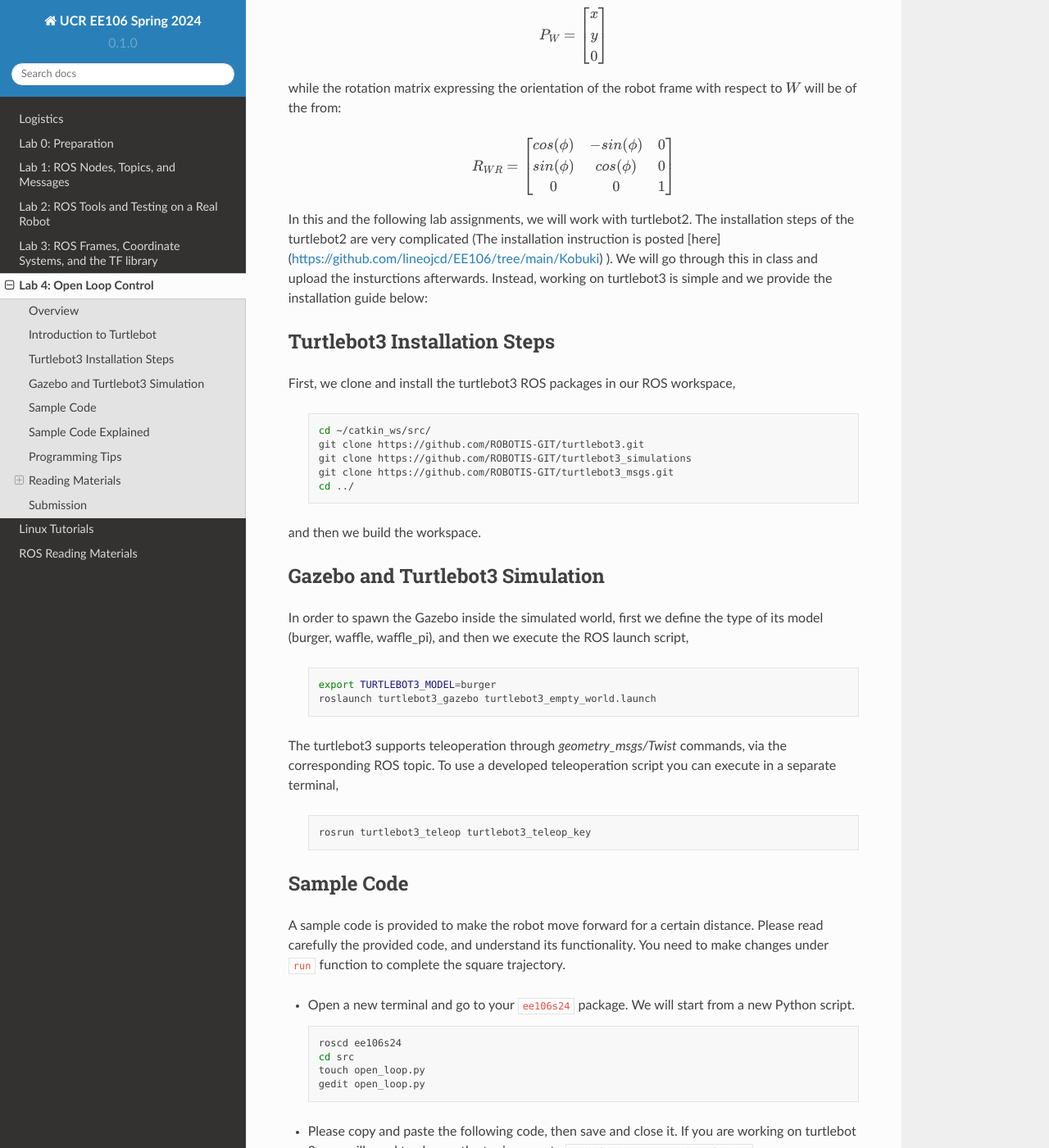
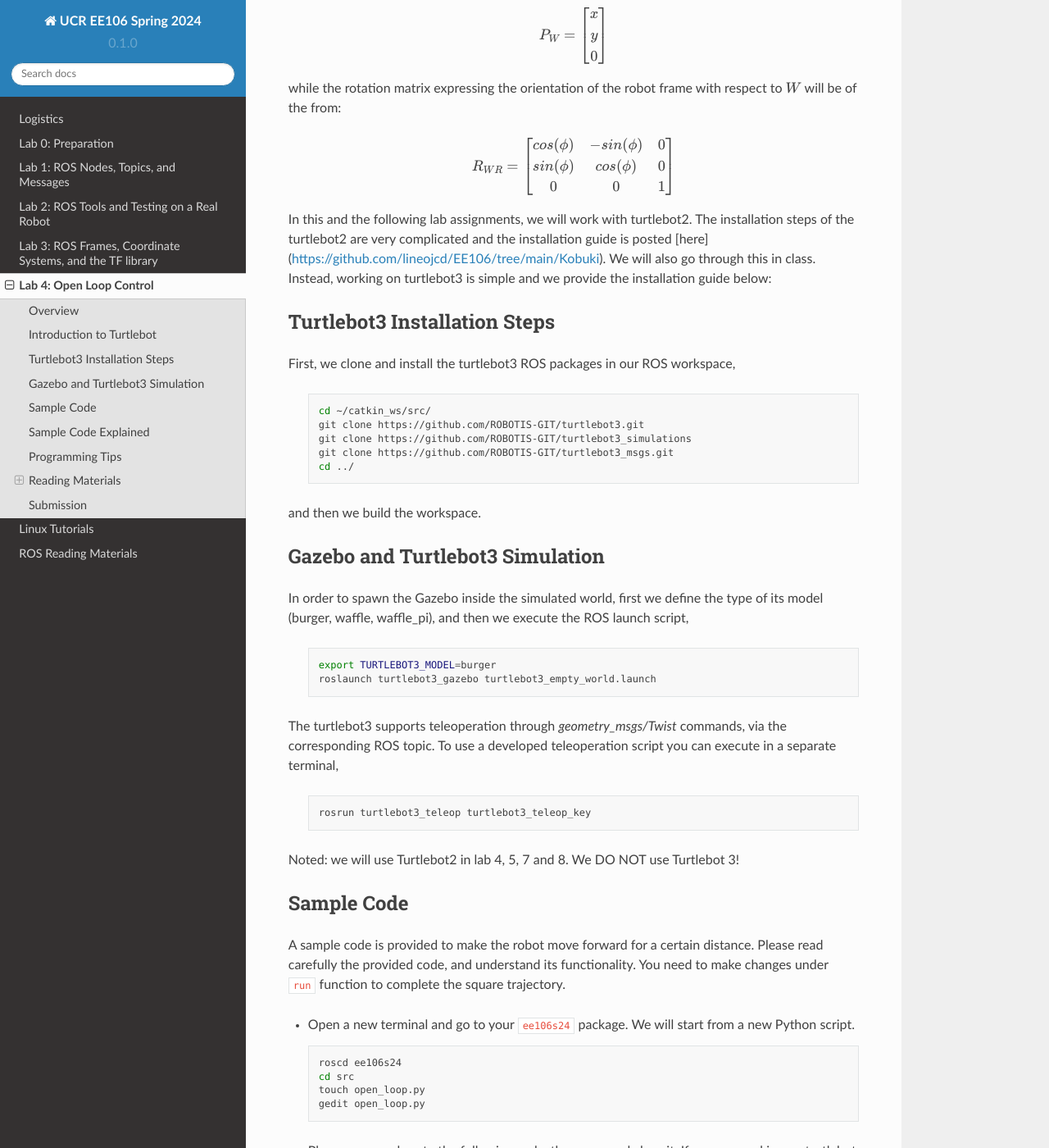
Before and after one commit to taektay/ee106, a Sphinx documentation site: the page built from docs/source/lab4.rst, in a window 1280 px wide and 1400 px high, scrolled down 1294 px. Shown: the whole window at 82% size. Built offline with Sphinx 7.4.7 and the Read the Docs theme 2.0.0, drawn with Linux system fonts in a browser that asks for light colours.

Commit message:
Update lab4.rst

```diff
--- a/docs/source/lab4.rst
+++ b/docs/source/lab4.rst
@@ -70,7 +70,7 @@ with respect to :math:`W` will be of the from:
   \end{bmatrix}
 
 
-In this and the following lab assignments, we will work with turtlebot2. The installation steps of the turtlebot2 are very complicated (The installation instruction is posted [here](https://github.com/lineojcd/EE106/tree/main/Kobuki)  ). We will go through this in class and upload the insturctions afterwards. Instead, working on turtlebot3 is simple and we provide the installation guide below:
+In this and the following lab assignments, we will work with turtlebot2. The installation steps of the turtlebot2 are very complicated and the installation guide is posted [here](https://github.com/lineojcd/EE106/tree/main/Kobuki). We will also go through this in class. Instead, working on turtlebot3 is simple and we provide the installation guide below:
 
 Turtlebot3 Installation Steps
 ----------------
@@ -102,6 +102,8 @@ The turtlebot3 supports teleoperation through `geometry_msgs/Twist` commands, vi
   .. code-block:: bash
 
     rosrun turtlebot3_teleop turtlebot3_teleop_key
+
+Noted: we will use Turtlebot2 in lab 4, 5, 7 and 8. We DO NOT use Turtlebot 3!
 
 Sample Code
 -----------
```
